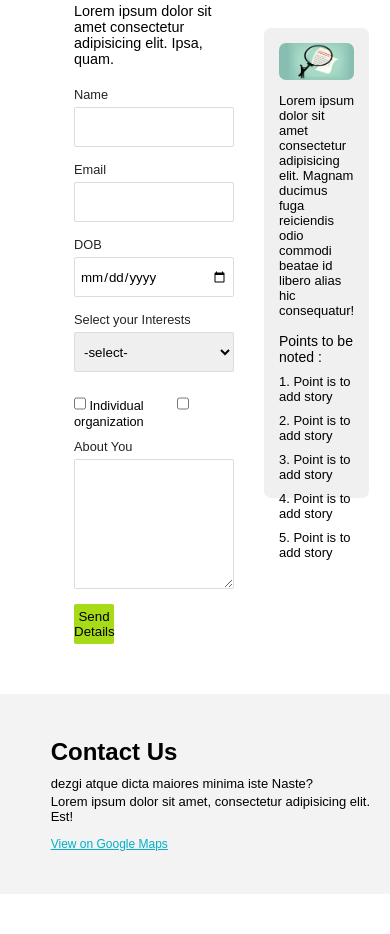
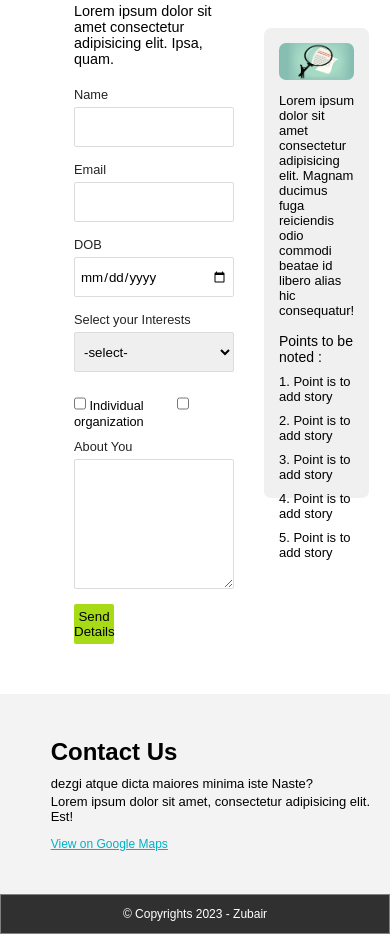
Before and after one commit to ZubairShah03/Think-Green, a plain HTML site: page index.html in a window 390 px wide. Shown: the part 3592-4526 px from the top of the page. Before the commit the page ends 4486 px from the top, so only its background shows below. Drawn offline with Linux system fonts and the light colour scheme.

Commit message:
Website Complete wow🎉
But not completely responsive. I want to build this website mobile friendly.

```diff
--- a/index.html
+++ b/index.html
@@ -307,6 +307,10 @@
       <p>Lorem ipsum dolor sit amet, consectetur adipisicing elit. Est!</p>
       <a href="#">View on Google Maps</a>
     </section>
-    <footer></footer>
+
+    <!-- Footer -->
+    <footer>
+       <p>&copy; Copyrights 2023 - Zubair</p>
+    </footer>
   </body>
 </html>
--- a/style.css
+++ b/style.css
@@ -386,7 +386,7 @@ form button{
 /* Contact Us Section Styles */
 .contact{
   background-color: rgb(243, 243, 243);
-  width: 100vw;
+  width: 100%;
   height: 200px;
   display: flex;
   flex-direction: column;
@@ -410,3 +410,20 @@ form button{
   margin-top: 10px;
   color: rgb(2, 176, 199);
 }
+
+/* footer styles */
+footer{
+  background-color: rgb(48, 48, 48);
+  color: white;
+  height: 40px;
+  display: flex;
+  align-items: center;
+  justify-content: center;
+  width: 100%;
+  border: 1px solid gray;
+}
+
+footer p{
+  font-size: 12px;
+  font-family:Arial, Helvetica, sans-serif;
+}
```
